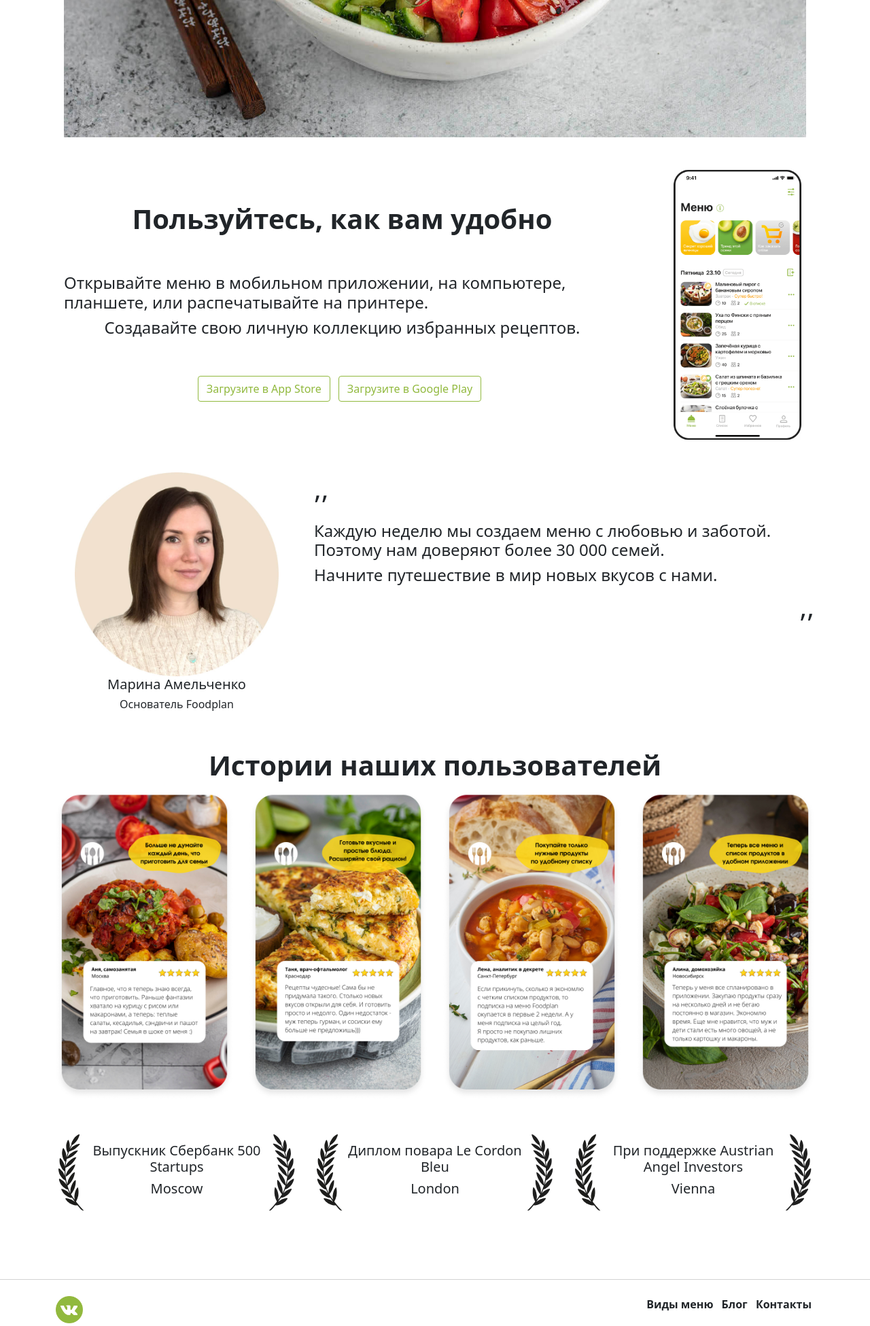
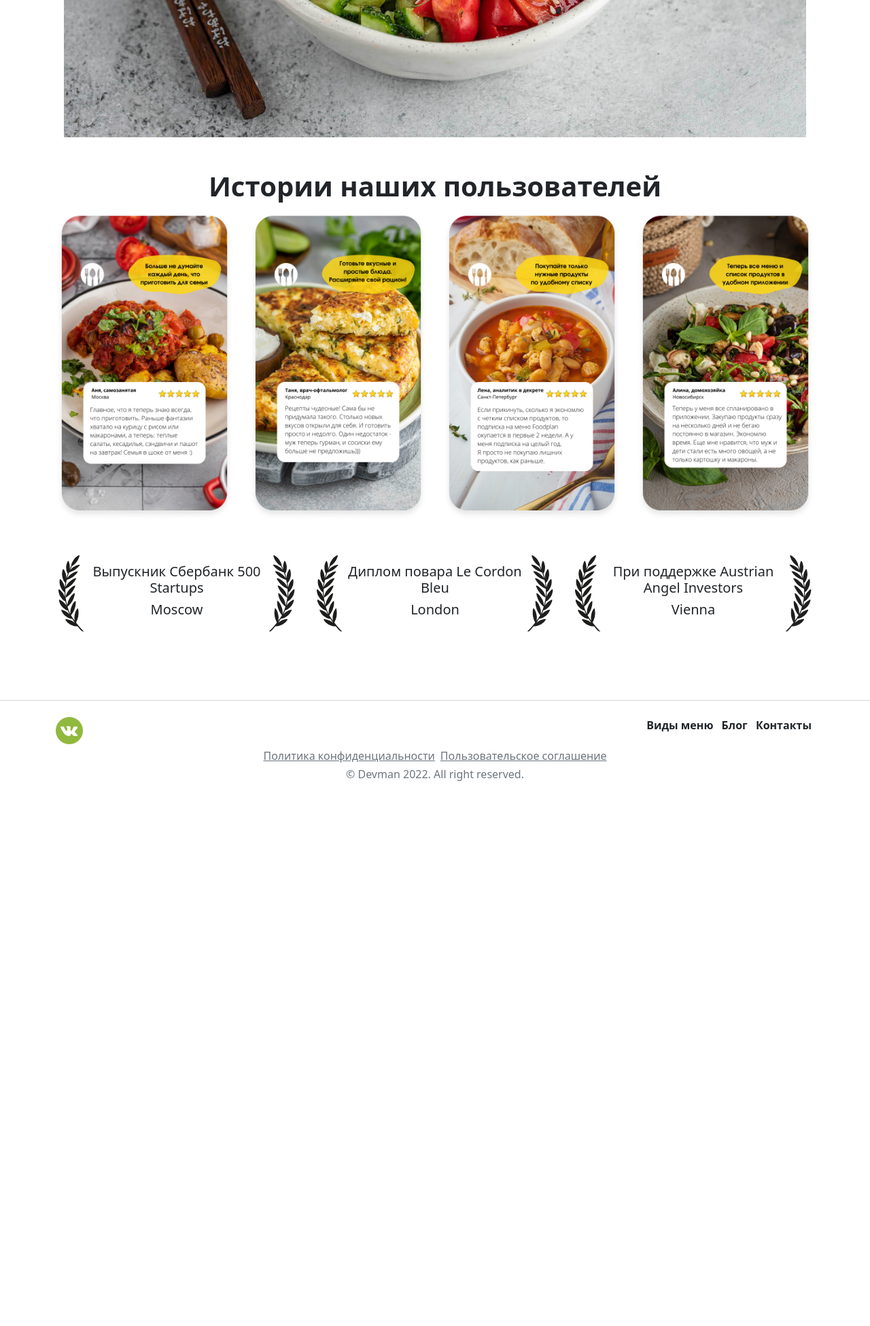
Before and after one commit to Aleksey525/my_foodplan, a Django app: template templates/index.html in a window 1280 px wide. Shown: the part 1672-3623 px from the top of the page at 68% size. After the commit the page ends 2821 px from the top, so only its background shows below. Run offline with Django 4.2, Linux system fonts and the light colour scheme; the template is opened without the code that fills it, so the values that code supplies are empty; parts of the project's set-up code (start-up, migrations or seed data) failed here and were passed over.

Commit message:
connected the index page

```diff
--- a/foodplan/settings.py
+++ b/foodplan/settings.py
@@ -20,6 +20,7 @@ INSTALLED_APPS = [
     'django.contrib.sessions',
     'django.contrib.messages',
     'django.contrib.staticfiles',
+    'recipes'
 ]
 
 MIDDLEWARE = [
--- a/foodplan/urls.py
+++ b/foodplan/urls.py
@@ -1,6 +1,7 @@
 from django.contrib import admin
-from django.urls import path
+from django.urls import path, include
 
 urlpatterns = [
     path('admin/', admin.site.urls),
+    path('', include('recipes.urls', namespace='recipes'))
 ]
--- /dev/null
+++ b/recipes/urls.py
@@ -0,0 +1,8 @@
+from django.urls import path
+from . import views
+
+app_name = 'recipes'
+
+urlpatterns = [
+    path('', views.index, name='index'),
+]
--- a/recipes/views.py
+++ b/recipes/views.py
@@ -1,3 +1,5 @@
 from django.shortcuts import render
 
-# Create your views here.
+
+def index(request):
+    return render(request, 'index.html' )
--- a/templates/base.html
+++ b/templates/base.html
@@ -15,18 +15,17 @@
         <nav class="navbar navbar-light fixed-top navbar__opacity">
             <div class="container">
                 <a class="navbar-brand" href="#">
-                    <img src="img/logo.8d8f24edbb5f.svg" height="55" width="189" alt="">
+                    <img src="{% static 'img/logo.8d8f24edbb5f.svg' %}" height="55" width="189" alt="">
                 </a>
                 <button class="btn shadow-none btn-outline-success foodplan_green foodplan__border_green">Войти</button>
             </div>
         </nav>
     </header>
-    {% block content %}
-    {% endblock %}
+    {% block content %}{% endblock %}
     <footer class="footer py-4 mt-5" style="border-top: 1px solid lightgray;">
         <div class="container d-flex flex-row justify-content-between mb-2">
             <a href="https://vk.com/devmanorg">
-                <img src="img/vk.png" height="40" width="auto" alt="">
+                <img src="{% static 'img/vk.png' %}" height="40" width="auto" alt="">
             </a>
             <div>
                 <a href="#" class="link-dark mx-1" style="text-decoration: none;"><b>Виды меню</b></a>
--- a/templates/index.html
+++ b/templates/index.html
@@ -58,28 +59,28 @@
                     <div id="carousel1" class="carousel slide" data-bs-ride="carousel">
                         <div class="carousel-inner">
                             <div class="carousel-item active">
-                                <img src="img/1.jpg" class="d-block w-100" alt="...">
+                                <img src="{% static 'img/1.jpg' %}" class="d-block w-100" alt="...">
                                 <div class="card-img-overlay text-white text-center carousel-item__gradient">
                                     <h5><b>Модный и полезный ужин</b></h5>
                                     <h2><b>Боул с креветками и рисом</b></h2>
                                 </div>
                             </div>
                             <div class="carousel-item">
-                                <img src="img/2.jpg" class="d-block w-100" alt="...">
+                                <img src="{% static 'img/2.jpg' %}" class="d-block w-100" alt="...">
                                 <div class="card-img-overlay text-white text-center carousel-item__gradient">
                                     <h5><b>Интересно, просто и супер вкусно</b></h5>
                                     <h2><b>Тосканский суп с фаршем</b></h2>
                                 </div>
                             </div>
                             <div class="carousel-item">
-                                <img src="img/3.jpg" class="d-block w-100" alt="...">
+                                <img src="{% static 'img/3.jpg' %}" class="d-block w-100" alt="...">
                                 <div class="card-img-overlay text-white text-center carousel-item__gradient">
                                     <h5><b>Понятное всей семье, яркое на вкус</b></h5>
                                     <h2><b>Паприкаш с курицей</b></h2>
                                 </div>
                             </div>
                             <div class="carousel-item">
-                                <img src="img/4.jpg" class="d-block w-100" alt="...">
+                                <img src="{% static 'img/4.jpg' %}" class="d-block w-100" alt="...">
                                 <div class="card-img-overlay text-white text-center carousel-item__gradient">
                                     <h5></h5><b>Летнее удовольствие</b></h5>
                                     <h2><b>Овощной салат с жареным халуми</b></h2>
@@ -122,55 +123,20 @@
             </div>
         </section>
         <section>
-            <div class="container my-5">
-                <div class="container w-md-75 foodplan__mobapp">
-                    <div class="d-flex w-md-50 flex-column align-items-center justify-content-between foodplan__mobapp_desc">
-                        <h1 class="py-5"><b>Пользуйтесь, как вам удобно</b></h1>
-                        <h4>Открывайте меню в мобильном приложении, на компьютере, планшете, или распечатывайте на принтере.</h4>
-                        <h4>Создавайте свою личную коллекцию избранных рецептов.</h4>
-                        <div class="d-block py-5">
-                            <button class="btn shadow-none btn-outline-success foodplan_green foodplan__border_green me-2 mb-2">Загрузите в App
-                                Store</button>
-                            <button class="btn shadow-none btn-outline-success foodplan_green foodplan__border_green me-2 mb-2">Загрузите в Google
-                                Play</button>
-                        </div>
-                    </div>
-                </div>
-
-            </div>
-        </section>
-        <section>
-            <div class="container mb-5">
-                <div class="row">
-                    <div class="col-12 col-sm-4">
-                        <div class="foodplan__creator pounded-pill" style="height: 300px;"></div>
-                        <h5 class="text-center">Марина Амельченко</h5>
-                        <h6 class="text-center">Основатель Foodplan</h6>
-                    </div>
-                    <div class="col-12 col-sm-8">
-                        <h1 class="mb-4">,,</h1>
-                        <h4>Каждую неделю мы создаем меню с любовью и заботой. Поэтому нам доверяют более 30 000 семей.</h4>
-                        <h4>Начните путешествие в мир новых вкусов с нами.</h4>
-                        <h1 style="text-align: end;">,,</h1>
-                    </div>
-                </div>
-            </div>
-        </section>
-        <section>
             <div class="container mb-5">
                 <h1 class="mb-3 text-center"><strong>Истории наших пользователей</strong></h1>
                 <div class="row">
                     <div class="card col-12 col-sm-6 col-lg-3 foodplan__card_borderless">
-                        <img src="img/IMG_1899.jpg" alt="" class="foodplan__story">
+                        <img src="{% static 'img/IMG_1899.jpg' %}" alt="" class="foodplan__story">
                     </div>
                     <div class="card col-12 col-sm-6 col-lg-3 foodplan__card_borderless">
-                        <img src="img/IMG_1900.jpg" alt="" class="foodplan__story">
+                        <img src="{% static 'img/IMG_1900.jpg' %}" alt="" class="foodplan__story">
                     </div>
                     <div class="card col-12 col-sm-6 col-lg-3 foodplan__card_borderless">
-                        <img src="img/IMG_1901.jpg" alt="" class="foodplan__story">
+                        <img src="{% static 'img/IMG_1901.jpg' %}" alt="" class="foodplan__story">
                     </div>
                     <div class="card col-12 col-sm-6 col-lg-3 foodplan__card_borderless">
-                        <img src="img/IMG_1902.jpg" alt="" class="foodplan__story">
+                        <img src="{% static 'img/IMG_1902.jpg' %}" alt="" class="foodplan__story">
                     </div>
                 </div>
             </div>
```
Also changed, not shown: other parts of templates/index.html (+11 -10 lines).
